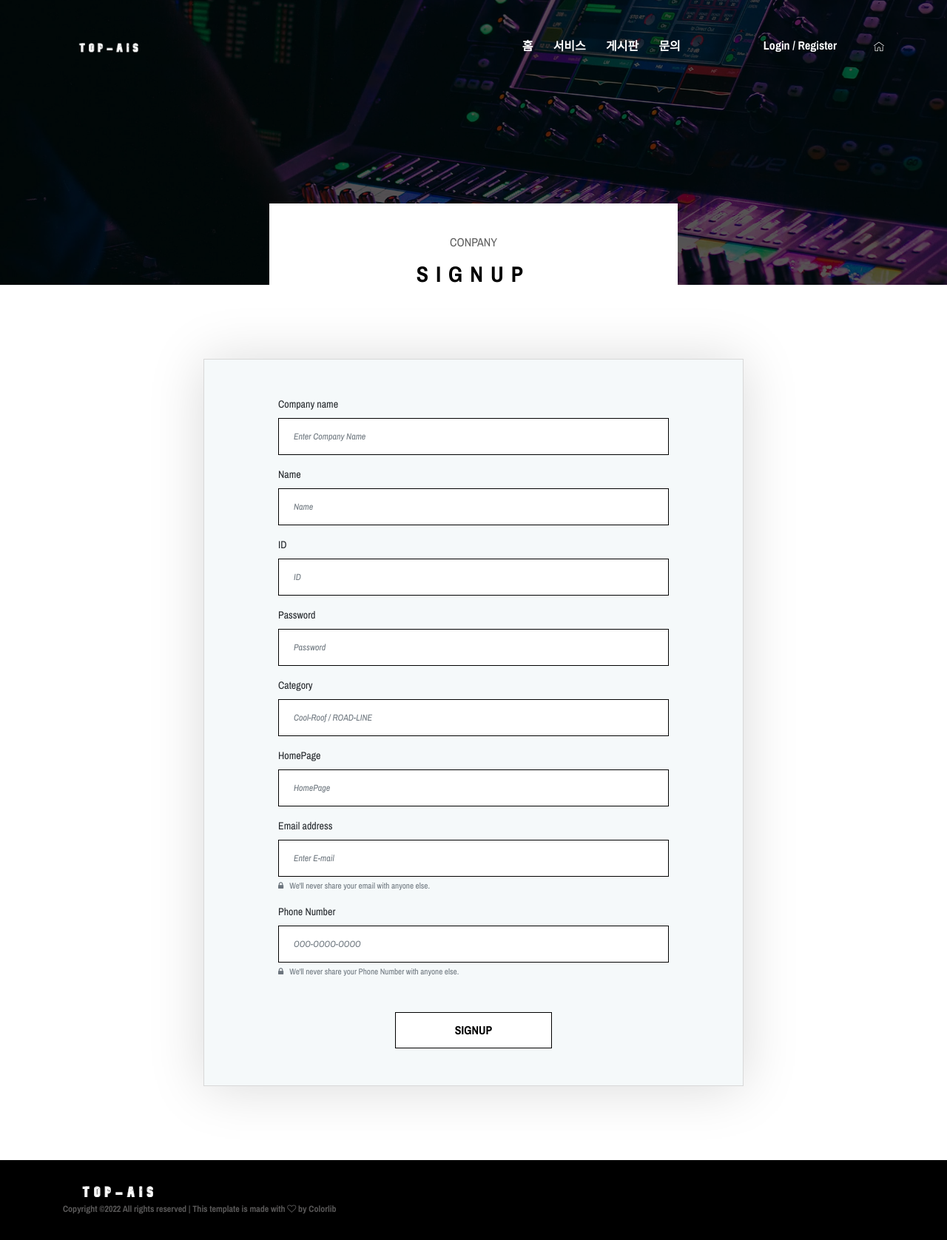
After one commit to AIVLE-School-first-Big-Project/TopAIs, a Django app: template app/templates/app/signup_com.html in a window 1280 px wide. The commit adds this page. Shown: the whole page at 74% size. Run offline with Django 4.2, Linux system fonts and the light colour scheme; the template is opened without the code that fills it, so the values that code supplies are empty; some libraries are stand-ins or nearby versions; some web fonts are replaced.

Commit message:
사인업 타입화면 추가

```diff
--- a/app/templates/app/login.html
+++ b/app/templates/app/login.html
@@ -33,6 +33,7 @@
                                 </div>
                                 <button type="submit" class="btn oneMusic-btn mt-30">Login</button>
                             </form>
+                        <a href="{% url 'signup_selecttype' %}" class = "btn see-more-btn" style = "margin-left : 450px">SIGNUP</a>
                         </div>
                     </div>
                 </div>
--- /dev/null
+++ b/app/templates/app/signup_com.html
@@ -0,0 +1,70 @@
+{% extends "base.html" %}
+{% load static %}
+
+{% block content %}
+    <!-- ##### Breadcumb Area Start ##### -->
+        <section class="breadcumb-area bg-img bg-overlay" style="background-image: url(/static/img/bg-img/breadcumb3.jpg);">
+            <div class="bradcumbContent">
+                <p>CONPANY</p>
+                <h2>SIGNUP</h2>
+            </div>
+        </section>
+    <!-- ##### Breadcumb Area End ##### -->
+
+    <!-- ##### SIGNUP Area Start ##### -->
+    <section class="login-area section-padding-100">
+        <div class="container">
+            <div class="row justify-content-center">
+                <div class="col-12 col-lg-8">
+                    <div class="login-content">
+                        <!-- SINGUP Form -->
+                        <div class="login-form">
+                            <form action="#" method="post">
+                                <div class="form-group">
+                                    <label for="Inputcom">Company name</label>
+                                    <input type="com" class="form-control" id="Inputcom" placeholder="Enter Company Name">
+                                </div>
+                                <div class="form-group">
+                                    <label for="Inputname">Name</label>
+                                    <input type="name" class="form-control" id="Inputname" placeholder="Name">
+                                </div>
+                                <div class="form-group">
+                                    <label for="InputID">ID</label>
+                                    <input type="ID" class="form-control" id="InputID" placeholder="ID">
+                                </div>
+                                <div class="form-group">
+                                    <label for="exampleInputPassword1">Password</label>
+                                    <input type="password" class="form-control" id="InputPassword" placeholder="Password">
+                                </div>
+                                <div class="form-group">
+                                    <label for="Inputcat">Category</label>
+                                    <input type="cat" class="form-control" id="Inputcat" placeholder="Cool-Roof / ROAD-LINE">
+                                </div>
+                                <div class="form-group">
+                                    <label for="Inputhomepage">HomePage</label>
+                                    <input type="homepage" class="form-control" id="Inputhomepage" placeholder="HomePage">
+                                </div>
+                                <div class="form-group">
+                                    <label for="exampleInputEmail1">Email address</label>
+                                    <input type="email" class="form-control" id="exampleInputEmail1" aria-describedby="emailHelp" placeholder="Enter E-mail">
+                                    <small id="emailHelp" class="form-text text-muted"><i class="fa fa-lock mr-2"></i>We'll never share your email with anyone else.</small>
+                                </div>
+                                <div class="form-group">
+                                    <label for="Inputphonenum">Phone Number</label>
+                                    <input type="phonenum" class="form-control" id="Inputphonenum" aria-describedby="phoneHelp" placeholder="OOO-OOOO-OOOO">
+                                    <small id="phoneHelp" class="form-text text-muted"><i class="fa fa-lock mr-2"></i>We'll never share your Phone Number with anyone else.</small>
+                                </div>
+                                <button type="submit" class="btn oneMusic-btn mt-30">SIGNUP</button>
+                            </form>
+                        </div>
+                    </div>
+                </div>
+            </div>
+        </div>
+    </section>
+    <!-- ##### SIGNUP Area End ##### -->
+
+
+
+
+{%endblock content%}
--- a/app/urls.py
+++ b/app/urls.py
@@ -10,4 +10,7 @@ urlpatterns = [
     path('elements/', views.elements,name='elements'),
     path('event/', views.event,name='event'),
     path('login/', views.login,name='login'),
+    path('signup_com/', views.signup_com,name='signup_com'),
+    path('signup_selecttype/', views.signup_selecttype,name='signup_selecttype'),
+    path('signup_official/', views.signup_official,name='signup_official'),
 ]
--- a/static/css/style.css
+++ b/static/css/style.css
@@ -128,7 +128,7 @@ img {
 /* :: 3.3.0 Section Padding */
 .section-padding-100 {
   padding-top: 100px;
-  padding-bottom: 100px; }
+  padding-bottom: 100px;}
 
 .section-padding-100-0 {
   padding-top: 100px;
```
Also changed, not shown: app/templates/app/signup_official.html (added, +58 -0 lines), app/templates/app/signup_selecttype.html (added, +49 -0 lines), app/views.py (+9 -0 lines), static/img/bg-img/company.PNG (added), static/img/bg-img/company2.PNG (added), static/img/bg-img/company3.PNG (added), static/img/bg-img/official.PNG (added), static/img/bg-img/official2.PNG (added), static/img/bg-img/official3.PNG (added).
